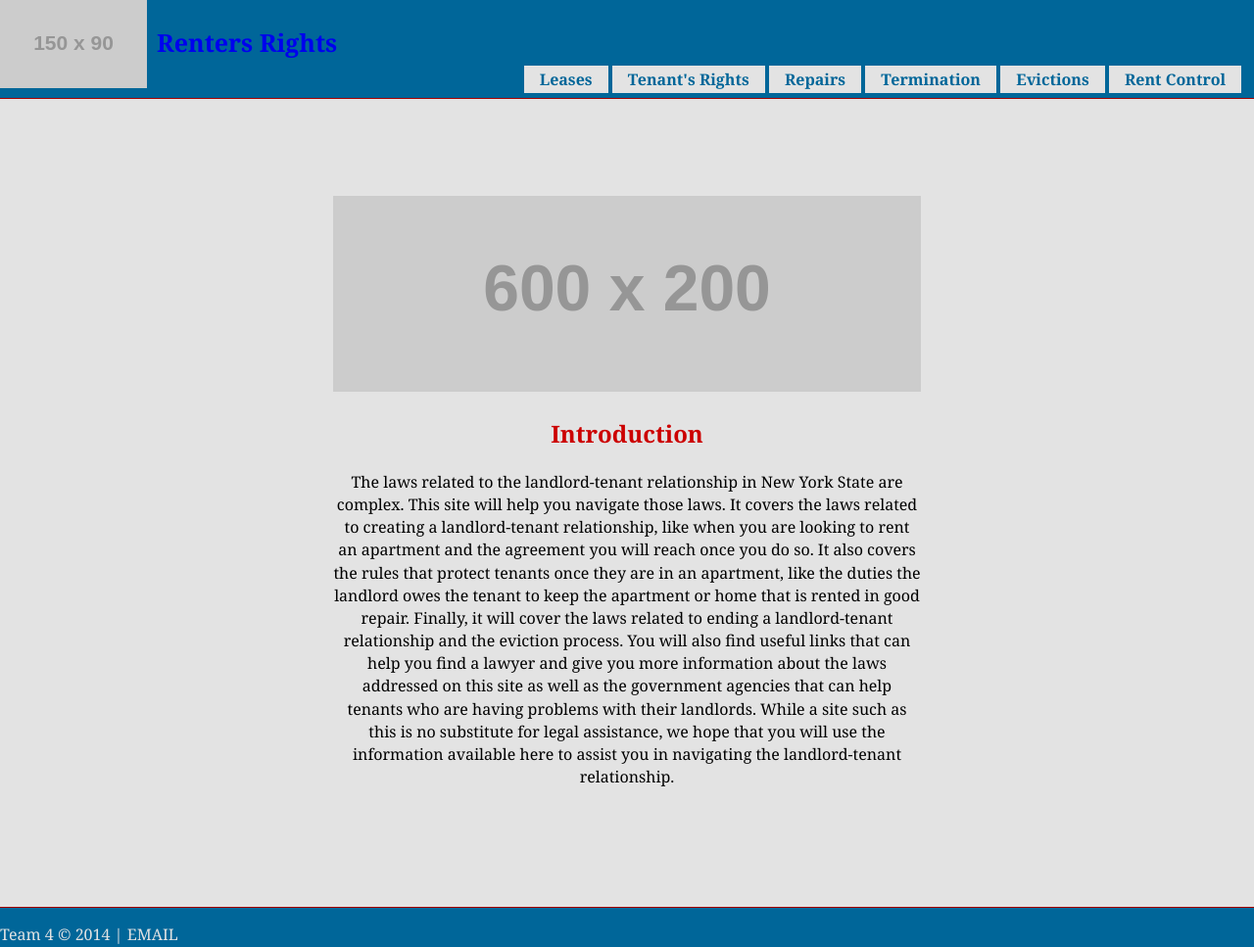
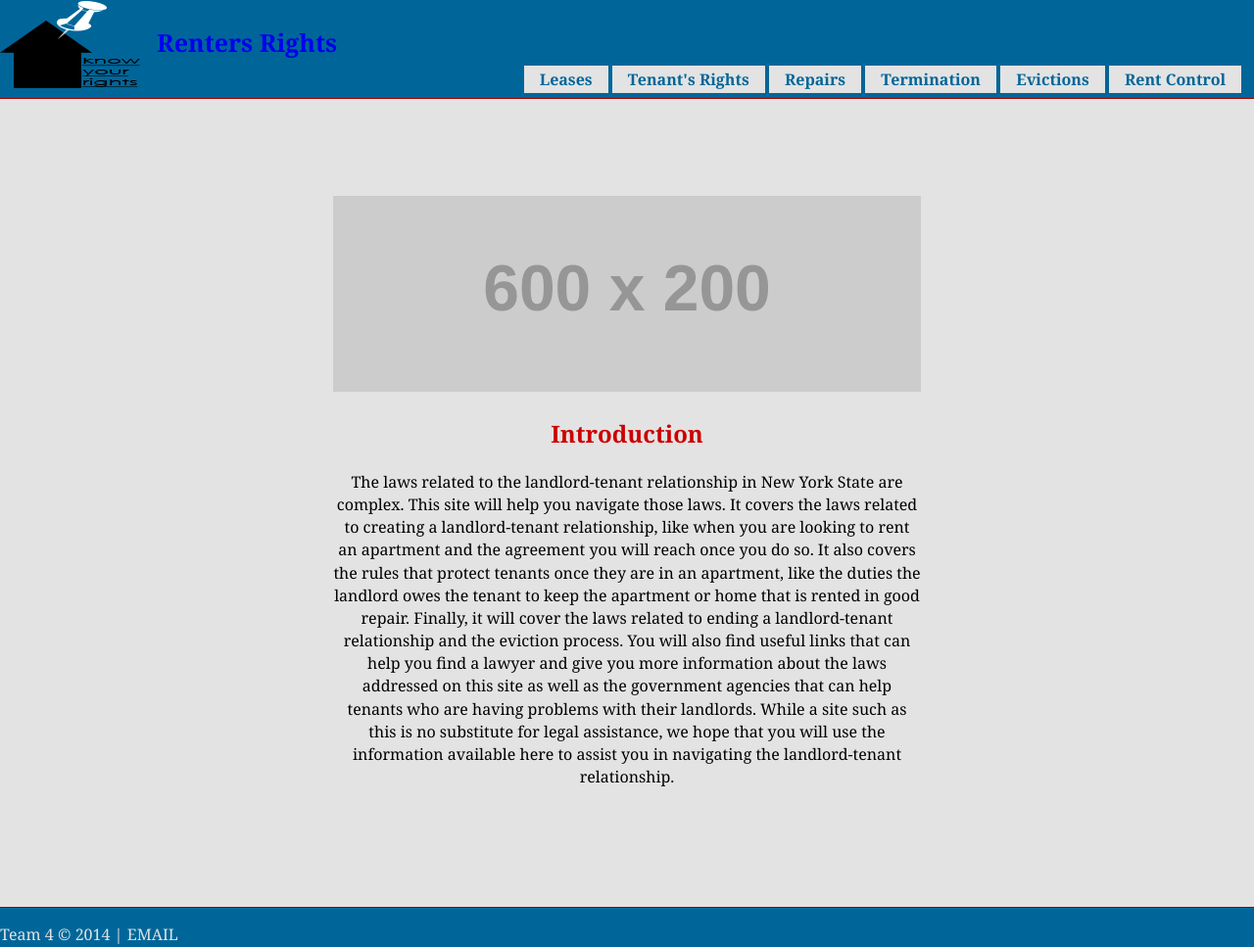
Before and after one commit to iinf362/team4, a Jekyll site: the page built from index.html, in a window 1280 px wide and 967 px high. Shown: the whole window at 98% size. Built offline with Jekyll 4.4.1, drawn with Linux system fonts in a browser that asks for light colours.

Commit message:
added logo to the side

```diff
--- a/_includes/header.html
+++ b/_includes/header.html
@@ -2,7 +2,7 @@
          <div class="head-container">
             <div class="head-wrapper">
             <div class="home">
-            <img class="logo1" src="http://placehold.it/150x90" alt="">
+            <img class="logo1" src="http://iinf362.github.io/team4/css/Images/rentlogo.png" alt="Know your rights">
             <p class="title"><a href="http://iinf362.github.io/team4">Renters Rights</a></p>
         </div>
             <!--<img class="logo2" src="http://placehold.it/150x150" alt="">
```
Also changed, not shown: css/Images/rentlogo.png (added).
